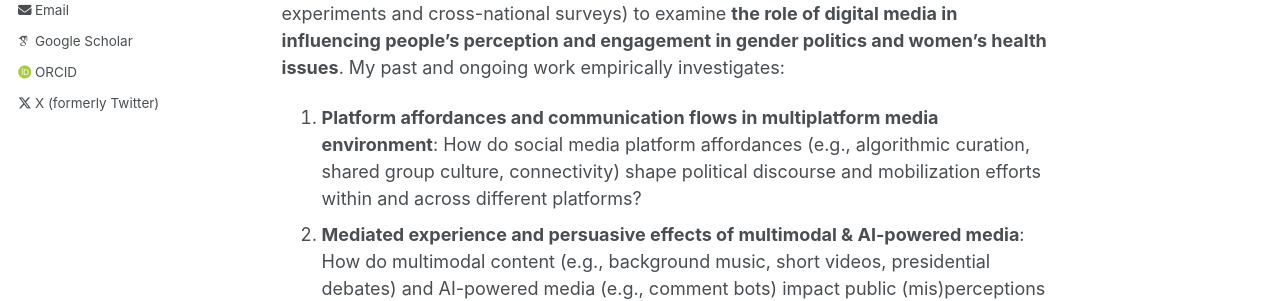
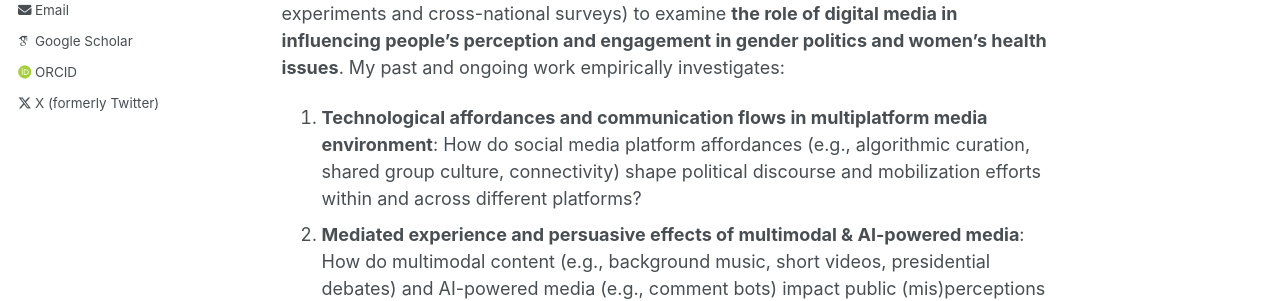
Before and after one commit to im-mengyuli/im-mengyuli.github.io, a Jekyll site: the page built from _pages/about.md, in a window 1280 px wide and 900 px high. Shown: the part 442-743 px from the top of the window. Built offline with Jekyll 4.4.1, drawn with Linux system fonts in a browser that asks for light colours; some web fonts are replaced.

Commit message:
Update about.md

```diff
--- a/_pages/about.md
+++ b/_pages/about.md
@@ -11,7 +11,7 @@ I am a Ph.D. candidate in Mass Communications in the [School of Journalism and M
 
 My research focuses on digital media, political communication, and media psychology. I employ computational methods (including natural language processing, large language models, and multi-modal analysis) and quantitative methods (including web-based experiments and cross-national surveys) to examine <b>the role of digital media in influencing people’s perception and engagement in gender politics and women’s health issues</b>. My past and ongoing work empirically investigates:
 
-1. <b>Platform affordances and communication flows in multiplatform media environment</b>: How do social media platform affordances (e.g., algorithmic curation, shared group culture, connectivity) shape political discourse and mobilization efforts within and across different platforms?
+1. <b>Technological affordances and communication flows in multiplatform media environment</b>: How do social media platform affordances (e.g., algorithmic curation, shared group culture, connectivity) shape political discourse and mobilization efforts within and across different platforms?
 2. <b>Mediated experience and persuasive effects of multimodal & AI-powered media</b>: How do multimodal content (e.g., background music, short videos, presidential debates) and AI-powered media (e.g., comment bots) impact public (mis)perceptions and interaction with social issues on digital media?
 
 I obtained my M.Phil. degree in Communication Studies from [Hong Kong Baptist University](https://www.comm.hkbu.edu.hk/comd-www/english/front/index.htm), my M.A. degree in Global Communication from the [Chinese University of Hong Kong](https://www.com.cuhk.edu.hk/), and my bachelor’s degree in Management from [Renmin University of China](https://en.ruc.edu.cn/). Outside academia, I have worked as a marketing intern and content editor intern at [Emerald Group Publishing Limited](https://www.emeraldgrouppublishing.com/) and [NetEase](https://news.163.com/world/index.html), focusing on optimizing marketing strategies and multiplatform social media campaigns.
```
